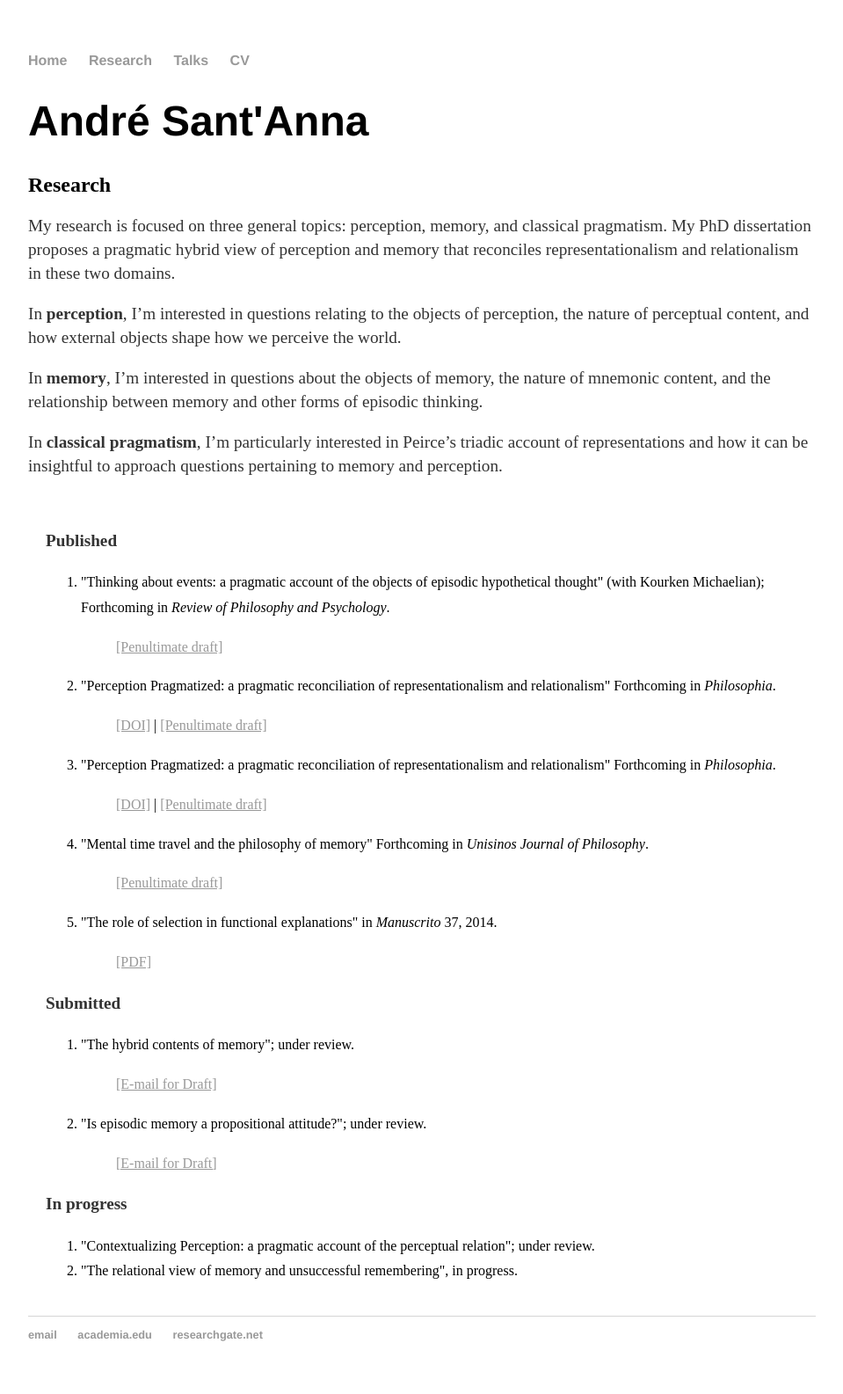
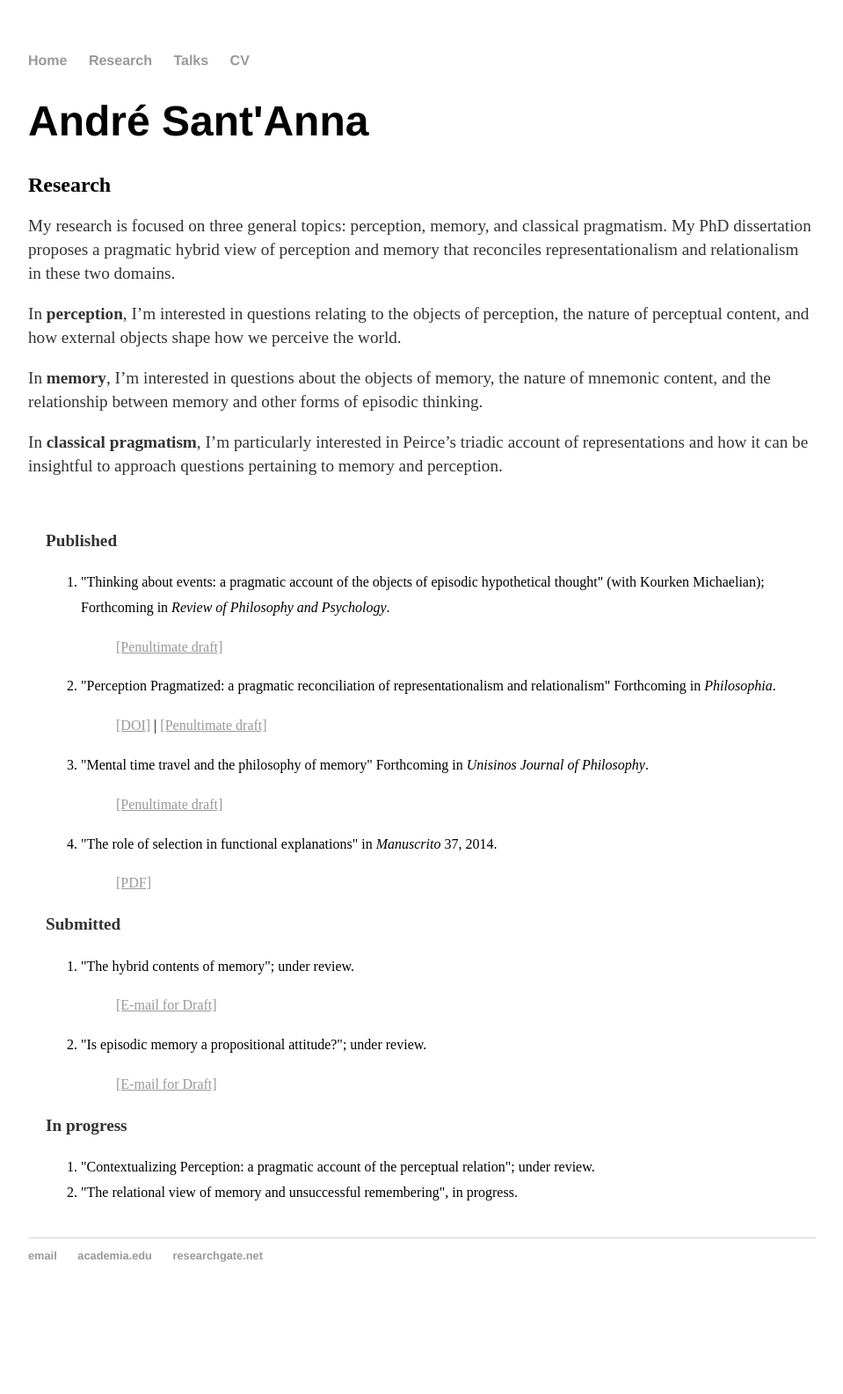
Before and after one commit to andresantanna/andresantanna.github.io, a Jekyll site: the page built from research.html, in a window 1280 px wide. Shown: the whole page at 88% size, without its empty margins (160-1119 px from the left). Built offline with Jekyll 4.4.1, drawn with Linux system fonts in a browser that asks for light colours; comment, search, counter and statistics services are not loaded; after the commit the page ends 1495 px from its top, so only the background shows below that.

Commit message:
Update research.html

```diff
--- a/research.html
+++ b/research.html
@@ -22,10 +22,6 @@ title: André Sant'Anna - Research
 	<li>"Thinking about events: a pragmatic account of the objects of episodic hypothetical thought" (with Kourken Michaelian); Forthcoming in <i>Review of Philosophy and Psychology</i>.</li>
  		<dl>
 		<dd><a href="/eht-pragmatism-final.pdf"><u>[Penultimate draft]</u></a></dd>
-		</dl>
-	<li>"Perception Pragmatized: a pragmatic reconciliation of representationalism and relationalism" Forthcoming in <i>Philosophia</i>.</li>
-		<dl>
-		<dd><a href="https://doi.org/10.1007/s11406-017-9919-8"><u>[DOI]</u></a> | <a href="/perception-pragmatized.pdf"><u>[Penultimate draft]</u></a></dd>
 		</dl>
 	<li>"Perception Pragmatized: a pragmatic reconciliation of representationalism and relationalism" Forthcoming in <i>Philosophia</i>.</li>
 		<dl>
```
